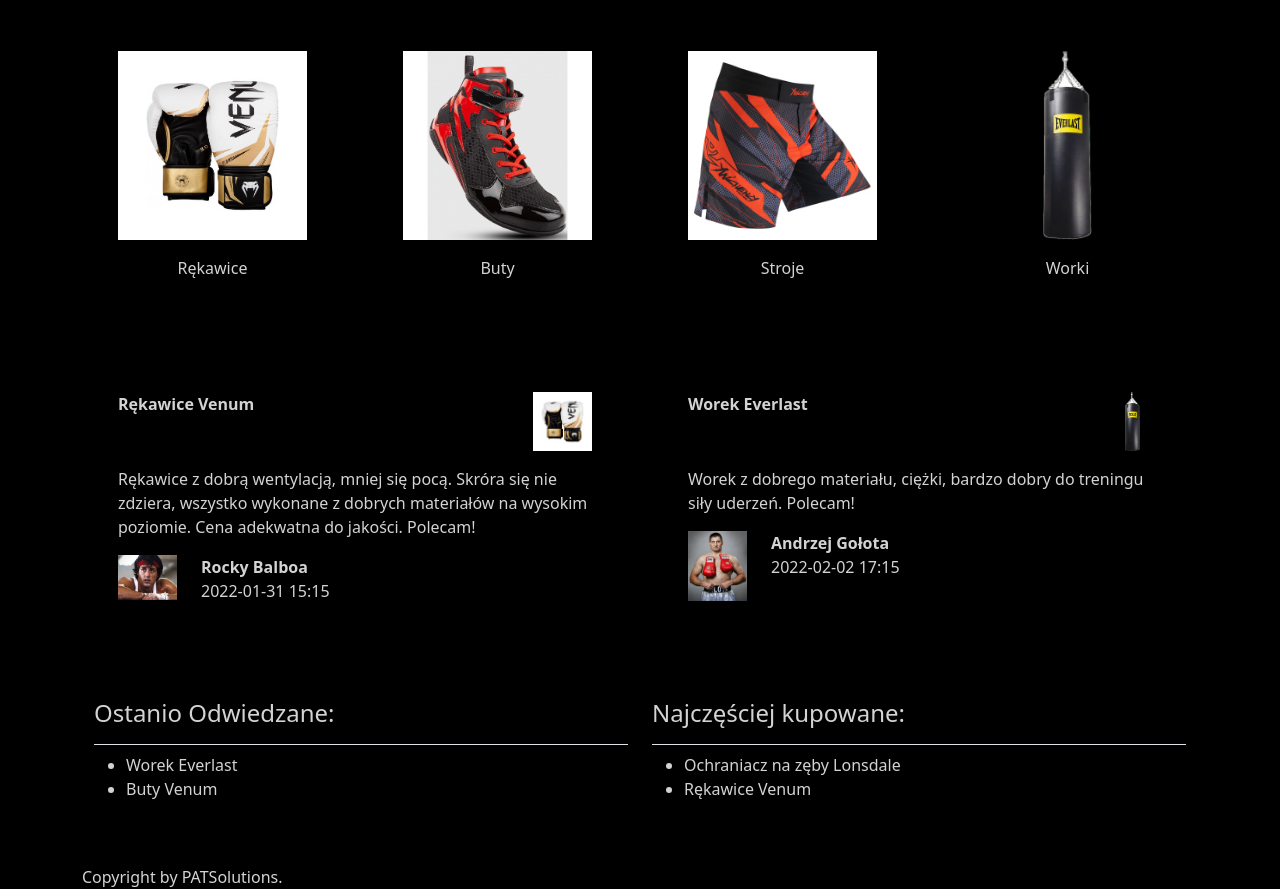
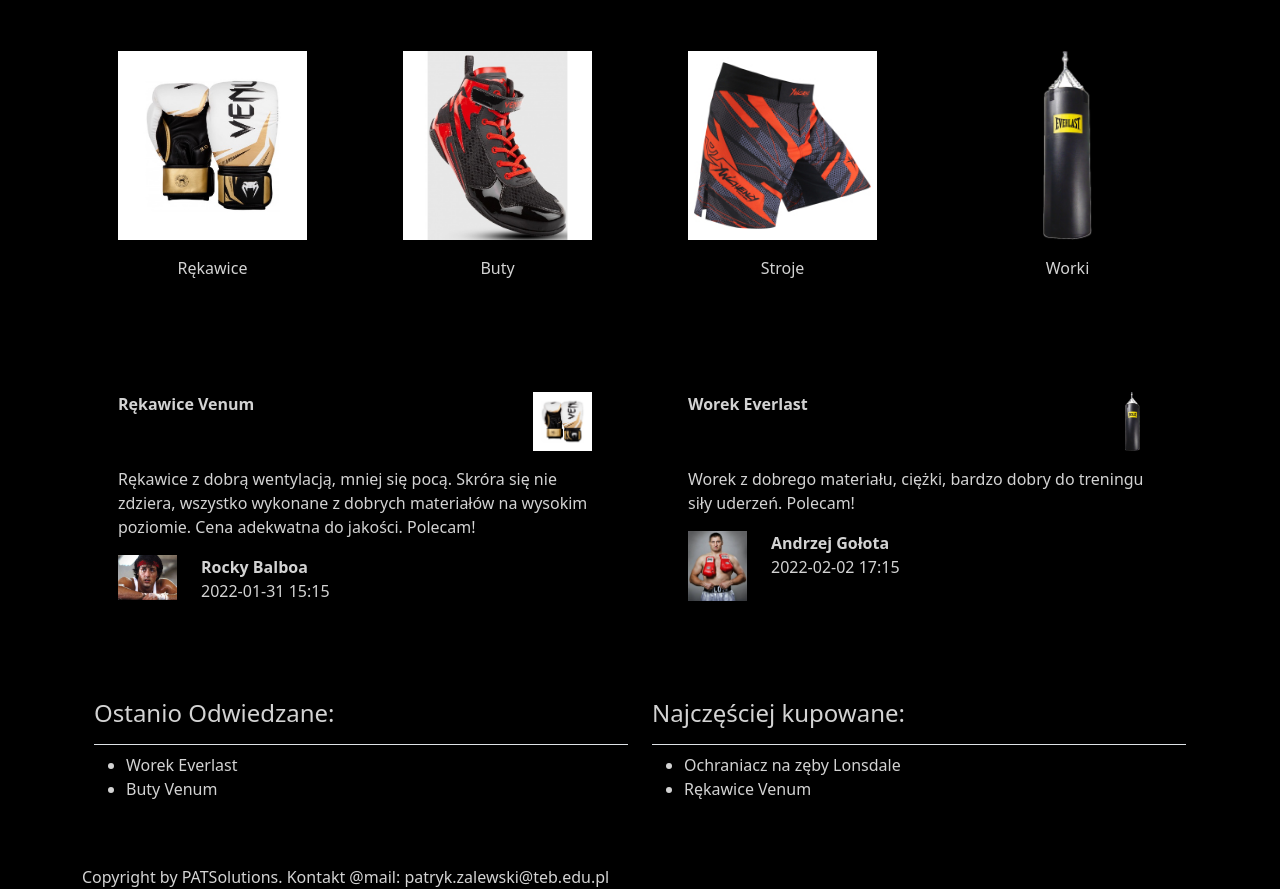
Before and after one commit to patzalewski/WarriorShop, a plain HTML site: page index.html in a window 1280 px wide. Shown: the part 741-1630 px from the top of the page. Drawn offline with nearby package versions, Linux system fonts and the light colour scheme.

Commit message:
Add files via upload

```diff
--- a/index.html
+++ b/index.html
@@ -5,7 +5,7 @@
     <meta charset="UTF-8">
     <meta http-equiv="X-UA-Compatible" content="IE=edge">
     <meta name="viewport" content="width=device-width, initial-scale=1.0">
-    <title>WarriorShop</title>
+    <title>FighterShop</title>
     <link href="https://cdn.jsdelivr.net/npm/bootstrap@5.1.3/dist/css/bootstrap.min.css" rel="stylesheet"
         integrity="sha384-1BmE4kWBq78iYhFldvKuhfTAU6auU8tT94WrHftjDbrCEXSU1oBoqyl2QvZ6jIW3" crossorigin="anonymous">
     <link rel="stylesheet" href="style.css">
@@ -185,6 +185,7 @@
                     </div>
                     <div class="row mt-5">
                         Copyright by PATSolutions.
+						Kontakt @mail: patryk.zalewski@teb.edu.pl
                     </div>
                 </div>
             </div>
```
